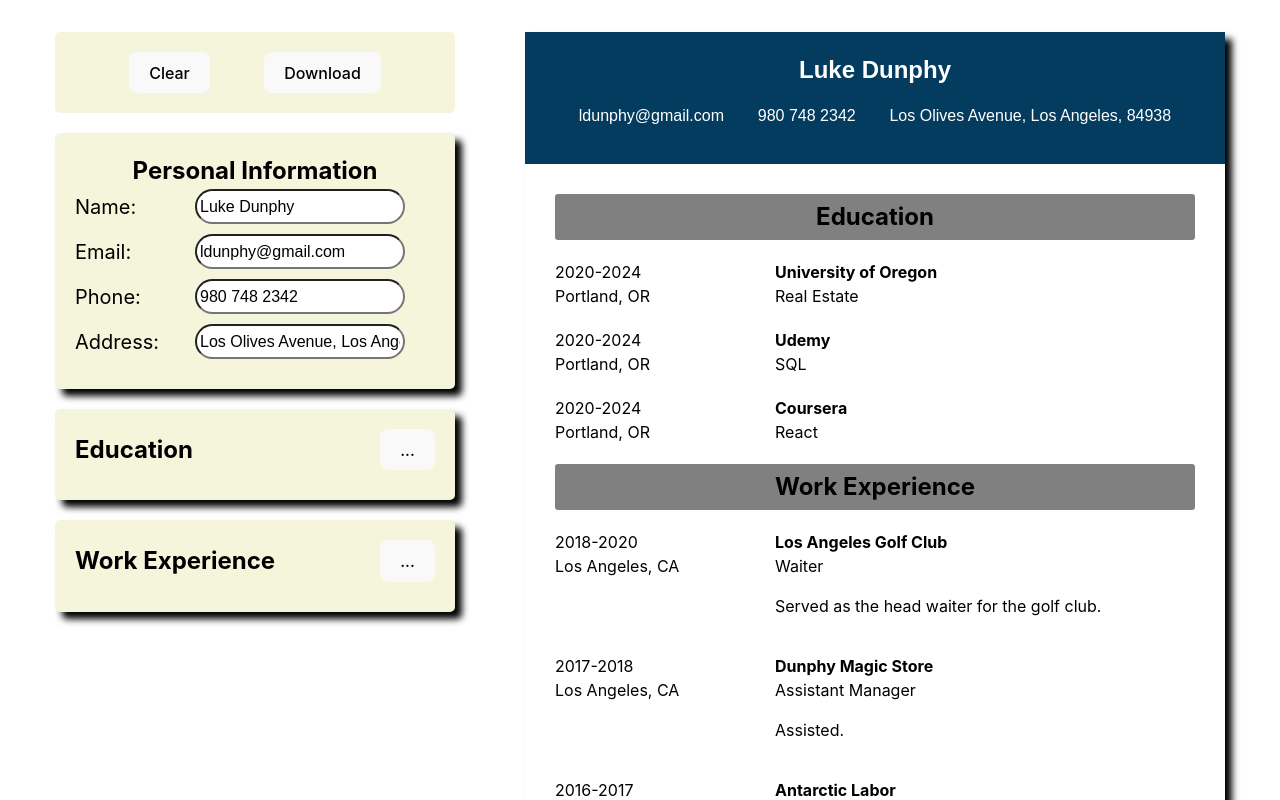
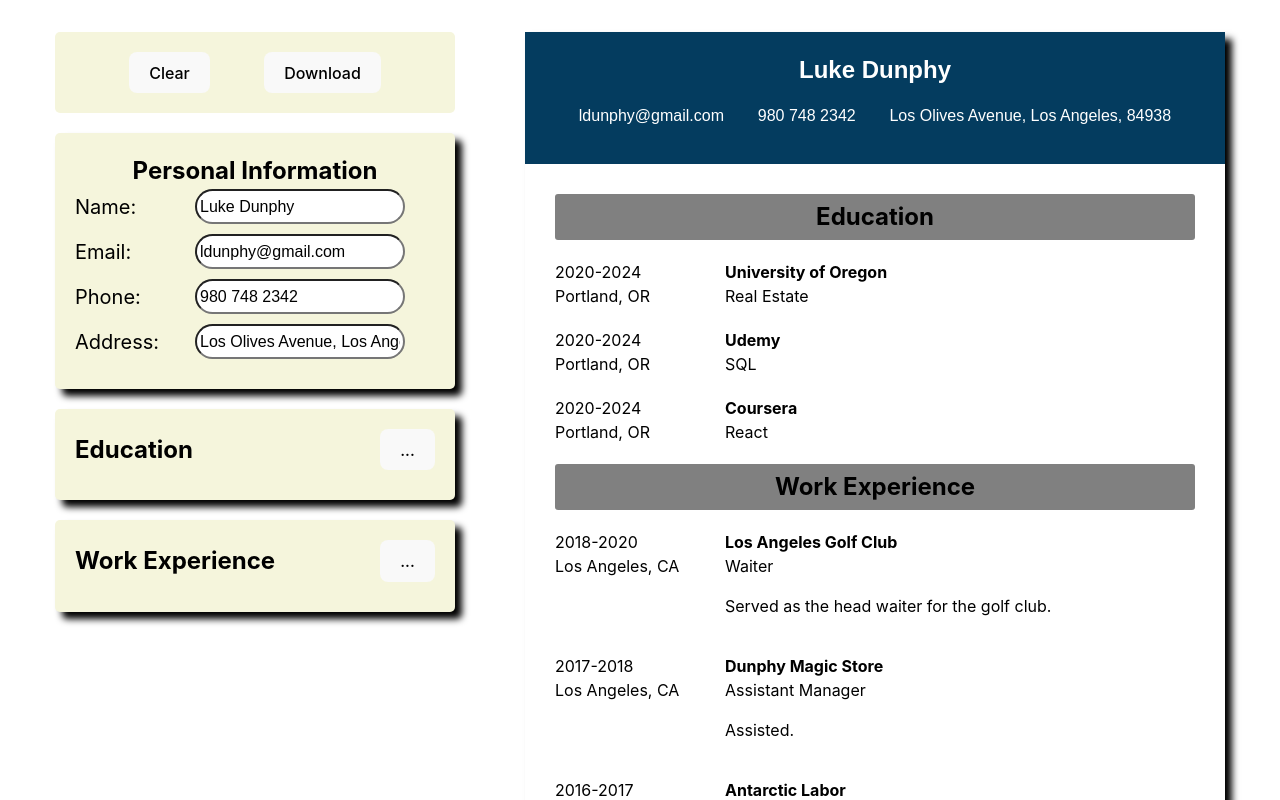
Before and after one commit to cesare-garcia/CV-App, a React (Vite) app: page / in a window 1280 px wide. Shown: the top 800 px of the page. Built offline with nearby package versions, Linux system fonts and the light colour scheme.

Commit message:
modify styling for the experience blocks.

```diff
--- a/src/components/ExperienceBlock.css
+++ b/src/components/ExperienceBlock.css
@@ -1,7 +1,7 @@
 .eBlock {
-    display: flex;
-    justify-content: flex-start;
-    gap: 40px;
+    display: grid;
+    grid-template-columns: 170px 1fr;
+
     margin-bottom: 20px;
 }
 
@@ -12,8 +12,9 @@
     text-align: left;
 }
 
-.eLeft {
-    width: 180px;
+.eRight {
+    grid-column: 2/3;
+    max-width: 470px;
 }
 
 .blockP {
```
